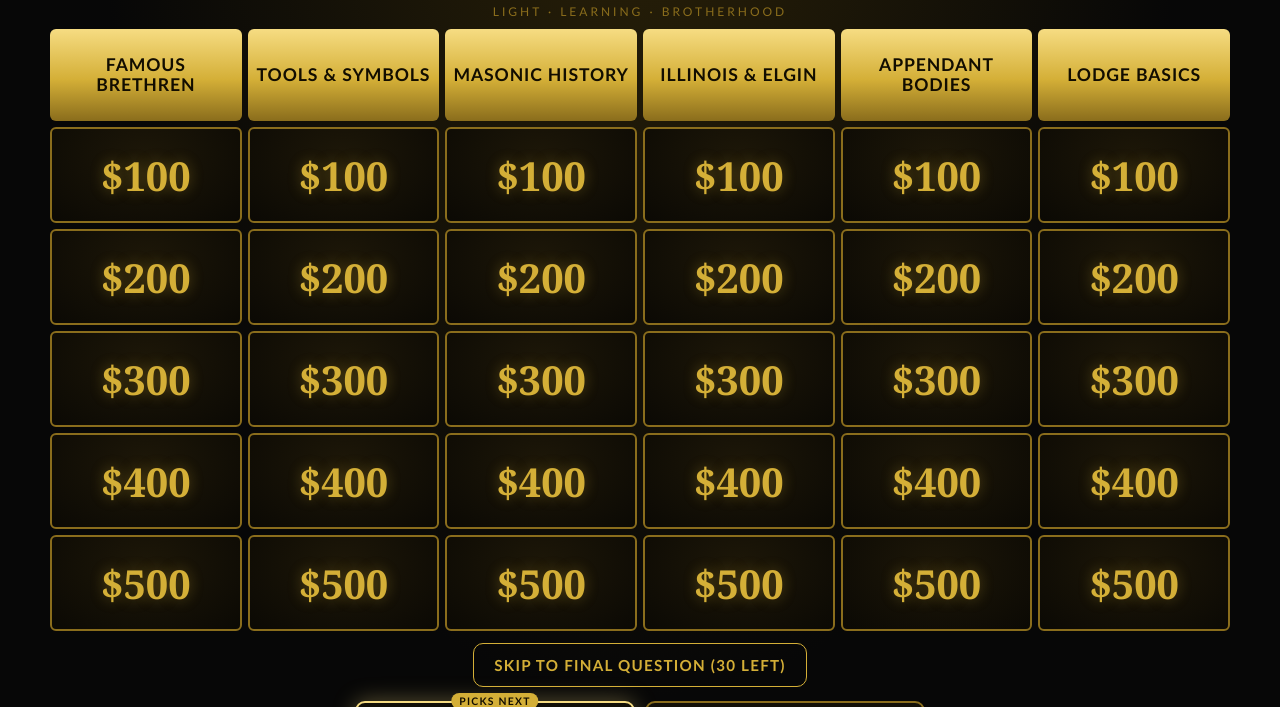
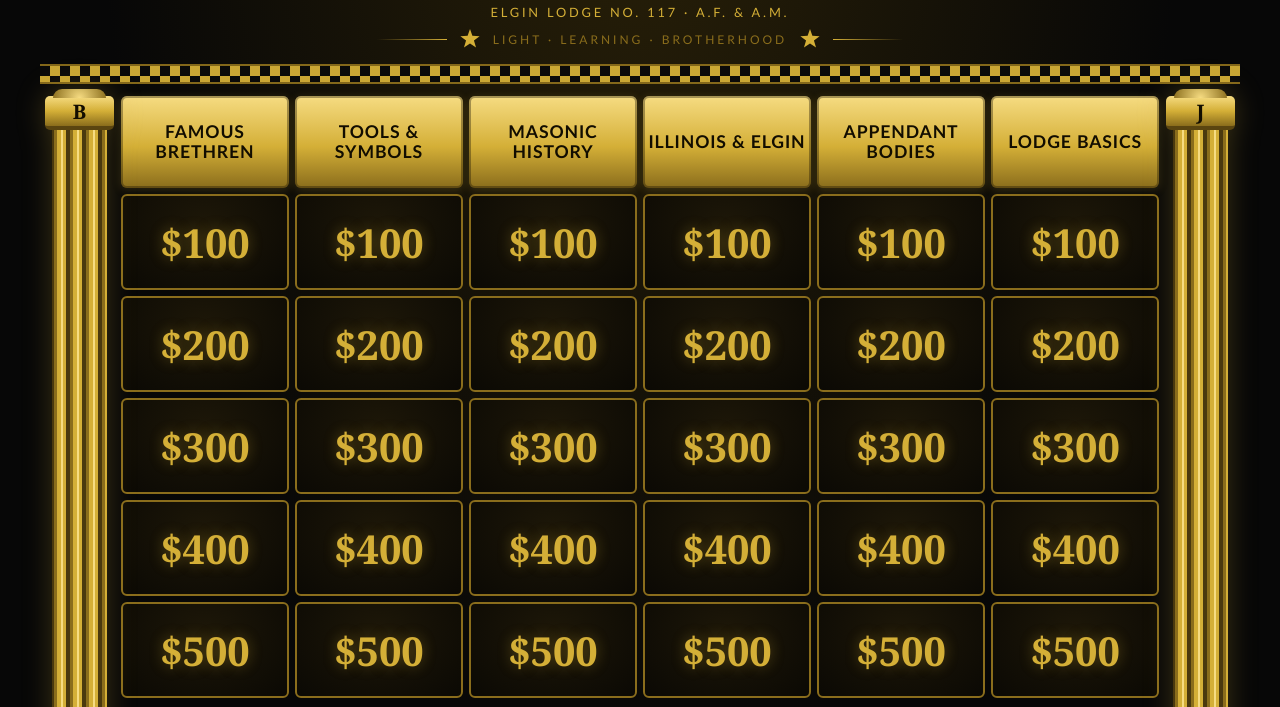
Before and after one commit to j-bosque/Elgin117, a plain HTML site: page index.html in a window 1280 px wide. Both pictures are taken after a click on the button "OPEN THE LODGE". Shown: the part 81-788 px from the top of the page. Drawn offline with Linux system fonts and the light colour scheme.

Commit message:
Masonic look: mosaic pavement borders, Boaz and Jachin pillars, blazing stars, lodge banner
Co-Authored-By: Claude Sonnet 5.5 <noreply@anthropic.com>
Claude-Session: https://claude.ai/code/session_01RRutk4c44tHBbcMbstfA5q

```diff
--- a/index.html
+++ b/index.html
@@ -150,6 +150,37 @@
     animation: fall linear forwards; z-index: 60; pointer-events: none; }
   @keyframes fall { to { transform: translateY(110vh) rotate(540deg); opacity: .2; } }
 
+
+  /* ---------- Masonic ornament ---------- */
+  .checker { height: 20px; background: repeating-conic-gradient(var(--gold) 0 25%, #0a0a0a 0 50%) 0 0 / 20px 20px;
+    border-top: 2px solid var(--gold-dark); border-bottom: 2px solid var(--gold-dark); margin: 0 auto 12px; max-width: 1200px; opacity: .95; }
+  .checker.foot { margin: 16px auto 0; }
+  .temple { display: grid; grid-template-columns: clamp(36px, 4.6vw, 60px) minmax(0, 1fr) clamp(36px, 4.6vw, 60px); gap: 12px; }
+  .temple .center { min-width: 0; }
+  .pillar { display: flex; flex-direction: column; filter: drop-shadow(0 0 14px rgba(212,175,55,.25)); }
+  .pillar .cap, .pillar .plinth { margin: 0 -5px; background: linear-gradient(180deg, var(--gold-light), var(--gold) 50%, var(--gold-dark));
+    border-radius: 5px; position: relative; }
+  .pillar .cap { height: 34px; display: flex; align-items: center; justify-content: center; border-bottom: 4px solid #5a4510; }
+  .pillar .cap span { font-family: Copperplate, Georgia, serif; font-weight: 900; color: #120d00; font-size: 1.25rem; }
+  .pillar .cap::before { content: ""; position: absolute; left: 12%; right: 12%; top: -7px; height: 9px; border-radius: 99px 99px 0 0;
+    background: radial-gradient(circle at 50% 100%, var(--gold-light), var(--gold-dark)); }
+  .pillar .shaft { flex: 1; margin: 0 2px; background: repeating-linear-gradient(90deg, #4a390e 0 2px, var(--gold-dark) 2px 5px, var(--gold) 5px 9px, var(--gold-light) 9px 11px, var(--gold) 11px 14px, #4a390e 14px 16px); }
+  .pillar .plinth { height: 22px; border-top: 4px solid #5a4510; }
+  .orn { display: flex; align-items: center; gap: 12px; justify-content: center; color: var(--gold); margin: 8px 0 14px; }
+  .orn::before, .orn::after { content: ""; height: 1px; width: 70px; background: linear-gradient(90deg, transparent, var(--gold)); }
+  .orn::after { transform: scaleX(-1); }
+  .orn svg { width: 22px; height: 22px; }
+  .emblem { display: block; width: 110px; margin: 0 auto 4px; filter: drop-shadow(0 0 18px rgba(212,175,55,.45)); }
+  .lodge-line { text-align: center; color: var(--gold); letter-spacing: .22em; font-size: .8rem; text-transform: uppercase; margin: 0; }
+  .modal { position: relative; padding-top: calc(clamp(14px, 3vw, 30px) + 22px); }
+  .modal::before { content: ""; position: absolute; top: 0; left: 0; right: 0; height: 16px;
+    background: repeating-conic-gradient(var(--gold) 0 25%, #0a0a0a 0 50%) 0 0 / 16px 16px; border-bottom: 2px solid var(--gold-dark); }
+  .modal::after { content: "✦"; position: absolute; top: 4px; left: 50%; transform: translateX(-50%); background: #0a0803; color: var(--gold-light);
+    padding: 0 10px; line-height: 16px; font-size: .9rem; }
+  .cat { box-shadow: inset 0 0 0 2px rgba(18,13,0,.35), 0 2px 10px rgba(212,175,55,.2); }
+  @media (max-width: 760px) {
+    .temple { grid-template-columns: minmax(0, 1fr); } .pillar { display: none; }
+  }
   @media (max-width: 560px) {
     .board { gap: 3px; }
     .cat { font-size: .46rem; letter-spacing: 0; padding: 6px 2px; }
@@ -242,6 +273,7 @@ const esc = s => String(s).replace(/[&<>"']/g, c => ({ "&": "&amp;", "<": "&lt;"
 const money = n => (n < 0 ? "-$" : "$") + Math.abs(n).toLocaleString();
 const rand = (a, b) => a + Math.floor(Math.random() * (b - a + 1));
 
+const STAR = `<svg viewBox="0 0 24 24" fill="currentColor" aria-hidden="true"><path d="M12 1l2.6 7.4L22.5 9l-6.2 4.7 2.3 7.6L12 16.8 5.4 21.3l2.3-7.6L1.5 9l7.9-.6z"/></svg>`;
 const LOGO = `<svg viewBox="0 0 100 100" aria-hidden="true" fill="none" stroke="#d4af37" stroke-width="5" stroke-linecap="round" stroke-linejoin="round">
   <path d="M50 6 L16 90 M50 6 L84 90"/><path d="M26 66 Q50 80 74 66" stroke-width="3"/>
   <path d="M50 94 L8 52 M50 94 L92 52"/>
@@ -297,7 +329,9 @@ function header() {
       <button class="icon-btn" data-act="mute" aria-label="Toggle sound">${muted ? "🔇 Sound off" : "🔊 Sound on"}</button>
       ${S && S.phase !== "setup" ? `<button class="icon-btn" data-act="newgame">New Game</button>` : ""}
     </div></header>
-    <p class="tagline">Light · Learning · Brotherhood</p>`;
+    <p class="lodge-line">Elgin Lodge No. 117 · A.F. &amp; A.M.</p>
+    <div class="orn">${STAR}<span class="tagline" style="margin:0">Light · Learning · Brotherhood</span>${STAR}</div>
+    <div class="checker"></div>`;
 }
 
 function render() {
@@ -310,8 +344,9 @@ function renderSetup() {
   const saved = loadSaved();
   $app.innerHTML = `${header()}
   <div class="setup"><div class="card">
-    <h2>Gather the Teams</h2>
-    <p class="sub">Two to four teams or players. Pass the gavel to whoever is first to pick.</p>
+    ${LOGO.replace("<svg ", '<svg class="emblem" ')}
+    <h2 style="text-align:center">Gather the Teams</h2>
+    <p class="sub" style="text-align:center">Two to four teams or players. Pass the gavel to whoever is first to pick.</p>
     ${[0, 1, 2, 3].map(i => `<div class="field"><label for="t${i}">Team ${i + 1}</label>
        <input id="t${i}" maxlength="22" placeholder="${i < 2 ? "Required" : "Optional"}" value="${["Senior Warden", "Junior Warden", "", ""][i]}"></div>`).join("")}
     <div class="row-actions">
@@ -343,12 +378,18 @@ function renderBoard() {
 
   const remaining = totalClues() - clueCount();
   $app.innerHTML = `${header()}
-  <main class="game">
+  <main class="game"><div class="temple">
+    <div class="pillar" aria-hidden="true"><div class="cap"><span>B</span></div><div class="shaft"></div><div class="plinth"></div></div>
+    <div class="center">
     <div class="board">${cells.join("")}</div>
     <div class="board-actions">
       <button class="btn ghost" data-act="final">${remaining === 0 ? "★ Final Question ★" : `Skip to Final Question (${remaining} left)`}</button>
     </div>
     <div class="scores">${teams}</div>
+    </div>
+    <div class="pillar" aria-hidden="true"><div class="cap"><span>J</span></div><div class="shaft"></div><div class="plinth"></div></div>
+    </div>
+    <div class="checker foot"></div>
   </main>${modalHTML()}`;
   if (modal && modal.stage === "clue" && !modal.done) updateTimerDOM();
 }
```
